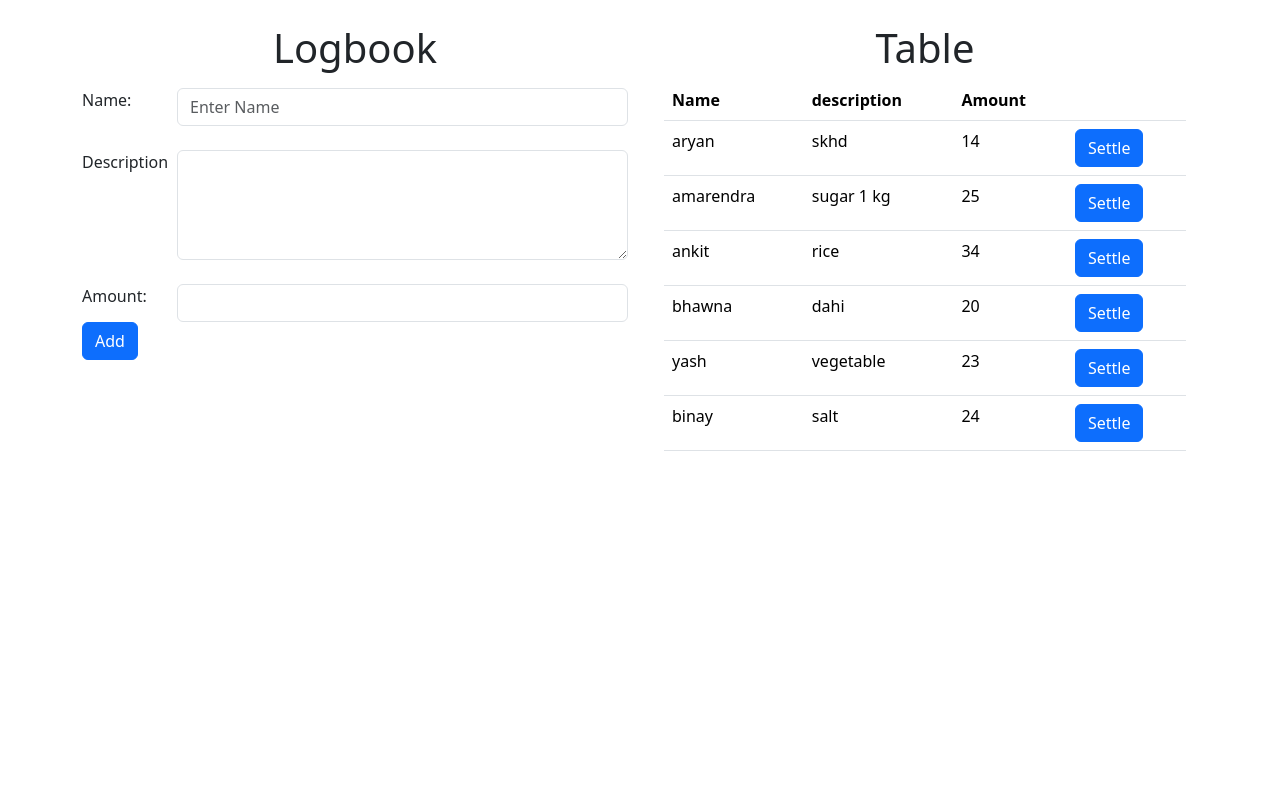
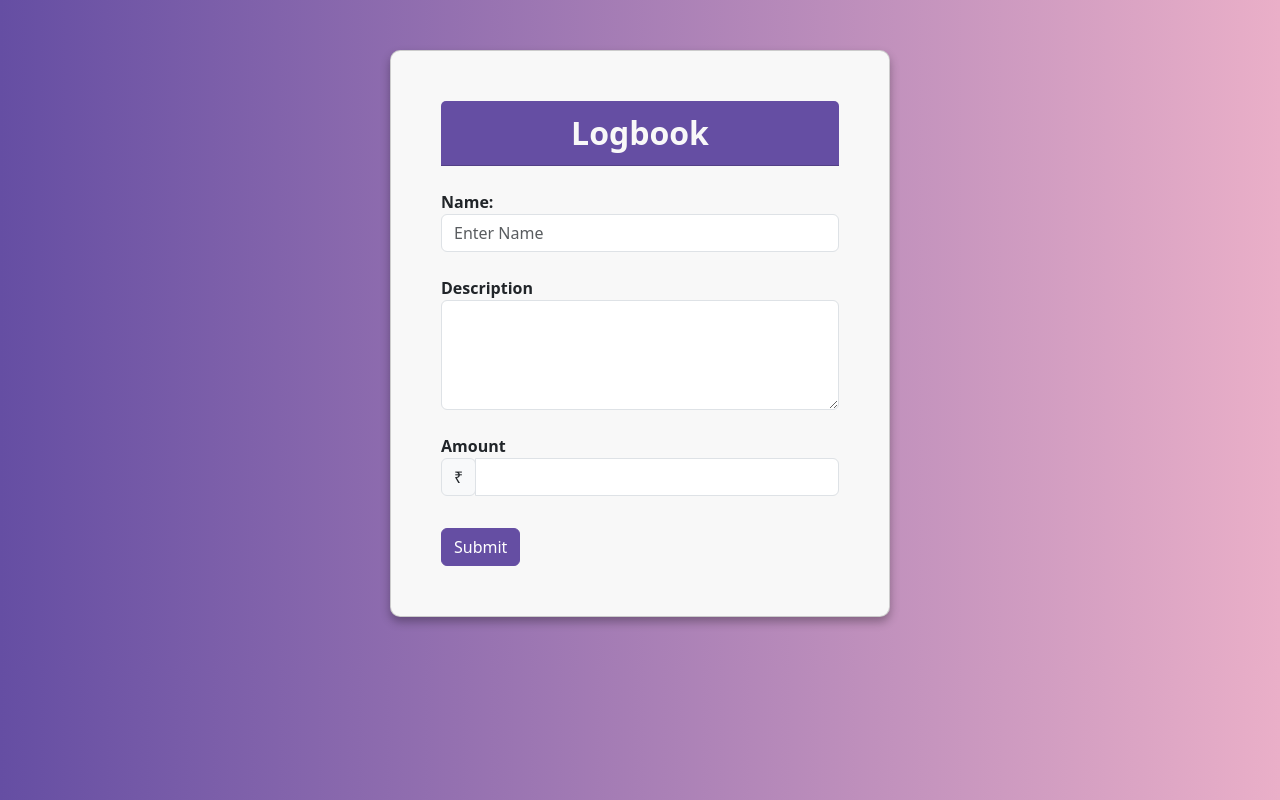
Before and after one commit to aryan-basu-gemini/Merchant-Ledgerbook, a Django app: page / in a window 1280 px wide. Run offline with Django 4.2, Linux system fonts and the light colour scheme; data comes from the database, SQL or seed files in the repository; both versions use the stored data as it was after the commit.

Commit message:
fourth commit ui change

```diff
--- a/logbooks/home/urls.py
+++ b/logbooks/home/urls.py
@@ -4,5 +4,6 @@ from home import views
 
 urlpatterns = [
    path("",views.index,name='home'),
-   path("settle/<int:id>",views.settle,name='settle')
+   path("settle/<int:id>",views.settle,name='settle'),
+   path("table",views.table,name='table')
 ]
--- a/logbooks/home/views.py
+++ b/logbooks/home/views.py
@@ -49,3 +49,7 @@ def settle(request,id):
             mymember.save()
         return redirect('home')
     return render(request,'settle.html',context)
+
+def table(request):
+    data=Contact.objects.all()
+    return render(request,'table.html',{'data':data})
--- a/logbooks/logbooks/settings.py
+++ b/logbooks/logbooks/settings.py
@@ -117,7 +117,8 @@ USE_TZ = True
 # Static files (CSS, JavaScript, Images)
 # https://docs.djangoproject.com/en/4.2/howto/static-files/
 
-STATIC_URL = 'static/'
+STATIC_URL = '/static/'
+STATICFILES_DIRS = [os.path.join(BASE_DIR, 'static'), ]
 
 # Default primary key field type
 # https://docs.djangoproject.com/en/4.2/ref/settings/#default-auto-field
--- /dev/null
+++ b/logbooks/static/style.css
@@ -0,0 +1,50 @@
+body {
+    background: linear-gradient(to right, #654ea3, #eaafc8);
+  }
+  .card {
+    border-radius: 10px;
+    box-shadow: 0px 5px 10px rgba(0, 0, 0, 0.3);
+    transition: all 0.3s ease-in-out;
+    max-width: 500px;
+    margin: 50px auto;
+    padding: 50px;
+    background-color: #f8f8f8;
+  }
+  .card:hover {
+    transform: scale(1.05);
+  }
+  .card-header {
+    font-weight: bold;
+    font-size: 2rem;
+    text-align: center;
+    background-color: #654ea3;
+    color: #f8f8f8;
+  }
+  .form-group label {
+    font-weight: bold;
+  }
+  .form-control:focus {
+    box-shadow: none;
+  }
+  .btn-login {
+    background-color: #654ea3;
+    border-color: #654ea3;
+    transition: all 0.3s ease-in-out;
+  }
+  .btn-login:hover {
+    background-color: #432c6f;
+    border-color: #432c6f;
+  }
+  .btn-login:focus {
+    box-shadow: none;
+  }
+  .text-center {
+    margin-top: 20px;
+    font-size: 1.2rem;
+  }
+  @media screen and (max-width: 576px) {
+    .card {
+      margin: 10px;
+      padding: 30px;
+    }
+  }
--- a/logbooks/templates/index.html
+++ b/logbooks/templates/index.html
@@ -1,3 +1,4 @@
+{% load static %}
 <!DOCTYPE html>
 <html lang="en">
 <head>
@@ -6,90 +7,43 @@
     <meta http-equiv="X-UA-Compatible" content="ie=edge">
     <link href="https://cdn.jsdelivr.net/npm/bootstrap@5.3.0-alpha1/dist/css/bootstrap.min.css" rel="stylesheet" integrity="sha384-GLhlTQ8iRABdZLl6O3oVMWSktQOp6b7In1Zl3/Jr59b6EGGoI1aFkw7cmDA6j6gD" crossorigin="anonymous">
     <script src="https://cdn.jsdelivr.net/npm/bootstrap@5.3.0-alpha1/dist/js/bootstrap.bundle.min.js" integrity="sha384-w76AqPfDkMBDXo30jS1Sgez6pr3x5MlQ1ZAGC+nuZB+EYdgRZgiwxhTBTkF7CXvN" crossorigin="anonymous"></script>
-    <link  href="style.css" rel="stylesheet" />
+    <link href="{% static '/style.css' %}" rel="stylesheet">
     <title>Form</title>
 </head>
+
 <body>
+    <div class="container">
+        <div class="card">
+          <div class="card-header">Logbook</div>
 
-</style>
-    <div class="container mt-4">
+     <form class="form" method="POST"action="#">
+        {% csrf_token %}
+            <div class="form-group mt-4">
+              <label for="name">Name:</label>
+              <input type="name" class="form-control" name='name' id="name" placeholder="Enter Name" />
+            </div>
+            <div class="form-group mt-4">
 
-        <div class="row">
-            <div class="col">
-                <h1 class="text-center">Logbook</h1>
-                <form class="" method="POST"action="#">
-                  {% csrf_token %}
-                     <div class="form-group mt-3">
-                        <div class="row">
-                            <div class="col-2">
-                                <label for="exampleInputEmail1">Name:</label>
-                            </div>
-                            <div class="col">
-                                <input type="text" name='name' class="form-control" id="exampleInputEmail1" aria-describedby="emailHelp" placeholder="Enter Name">
-                            </div>
+                        <label for="exampleFormControlTextarea1">Description</label>
 
-
-                        </div>
-                    </div>
-
-
-                    <div class="form-group mt-4">
-                        <div class="row">
-                            <div class="col-2">
-                                <label for="exampleFormControlTextarea1">Description</label>
-                            </div>
-                            <div class="col">
-                                <textarea name='description' class="form-control" id="exampleFormControlTextarea1" rows="4"></textarea>
-                            </div>
-                        </div>
-                    </div>
-                    <div class="form-group mt-4">
-                        <div class="row">
-                            <div class="col-2">
-                                <label for="exampleInputPassword1">Amount:</label>
-                            </div>
-                            <div class="col">
-                                <input type="number" name='amount' class="form-control" id="exampleInputPassword1">
-                            </div>
-                        </div>
-                    </div>
-
-
-
-                    <button type="submit" class="btn btn-primary">Add</button>
-                </form>
+                        <textarea name='description' class="form-control" id="exampleFormControlTextarea1" rows="4"></textarea>
 
             </div>
-            <div class="col">
-                <h1 class="text-center">Table</h1>
-                <div class="container">
-                    <table class="table">
-                        <tr>
+            <div class="form-group mt-4">
+              <label for="amount">Amount</label>
+              <div class="input-group mb-3">
+                <div class="input-group-prepend">
+                  <span class="input-group-text" id="basic-addon1">₹</span>
+                </div>
+                <input type="text" name='amount' class="form-control"  aria-describedby="basic-addon1">
+              </div>
+              </div>
+            <button type="submit" class="btn btn-primary mt-3 btn-block btn-login">
+              Submit
+            </button>
+          </form>
 
-
-                            <th>Name</th>
-                            <th>description</th>
-                            <th>Amount<th>
-
-                        </tr>
-                        <tr>
-                            {%for n in data %}
-
-                            <td>{{n.name}}</td>
-                            <td>{{n.description}}</td>
-                            <td>{{n.amount}}</td>
-                            <td><a class="btn btn-primary" href="settle/{{n.id}}">Settle</a></td>
-
-
-
-                    </tr>
-                    {% endfor %}
-
-                    </table>
-                    <h2>{{total}}</h2>
-                </div>
-            </div>
         </div>
-    </div>
+      </div>
 </body>
 </html>
```
Also changed, not shown: logbooks/static/settle.css (added, +50 -0 lines), logbooks/static/table.css (added, +50 -0 lines), logbooks/templates/settle.html (+19 -11 lines), logbooks/templates/table.html (added, +50 -0 lines), logbooks/db.sqlite3.
